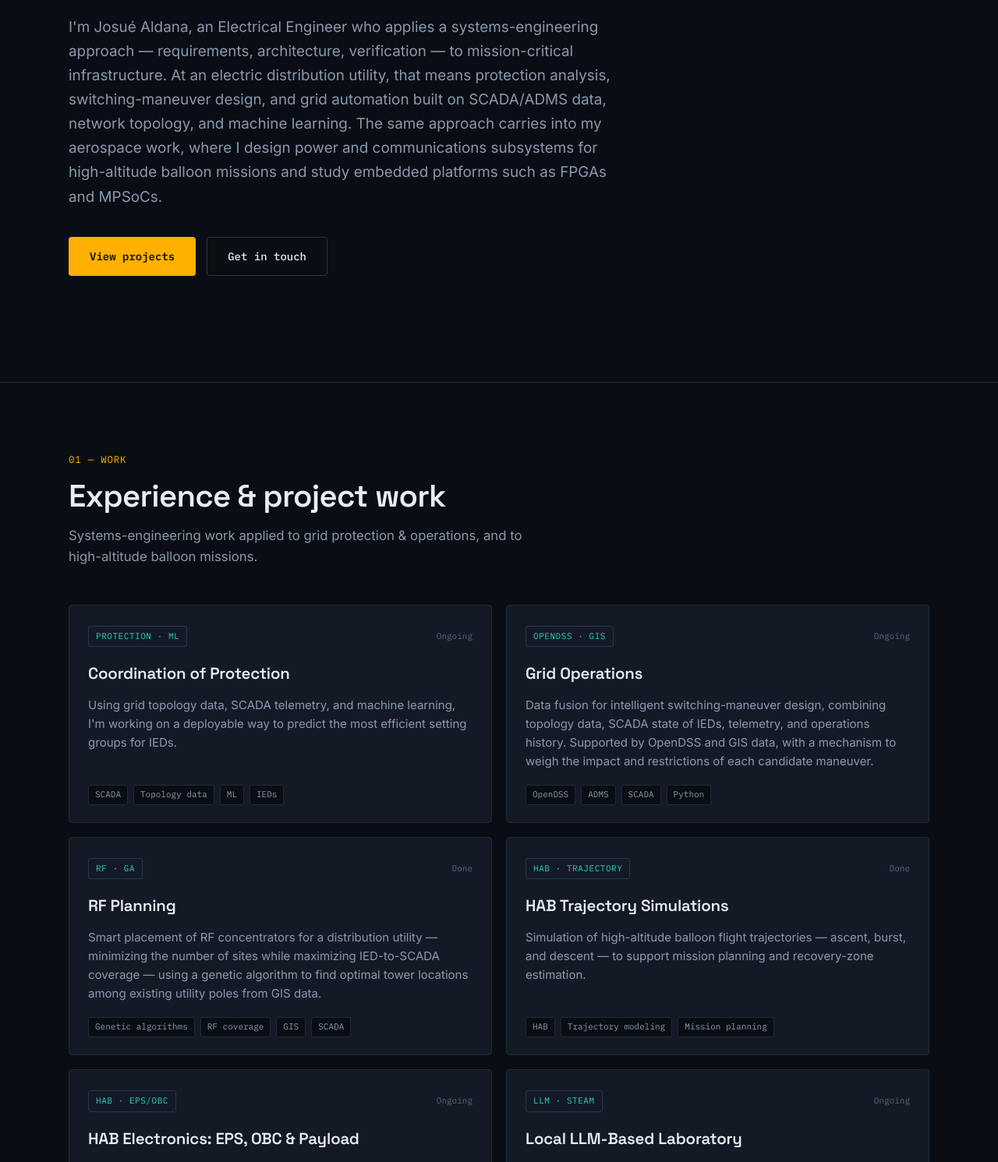
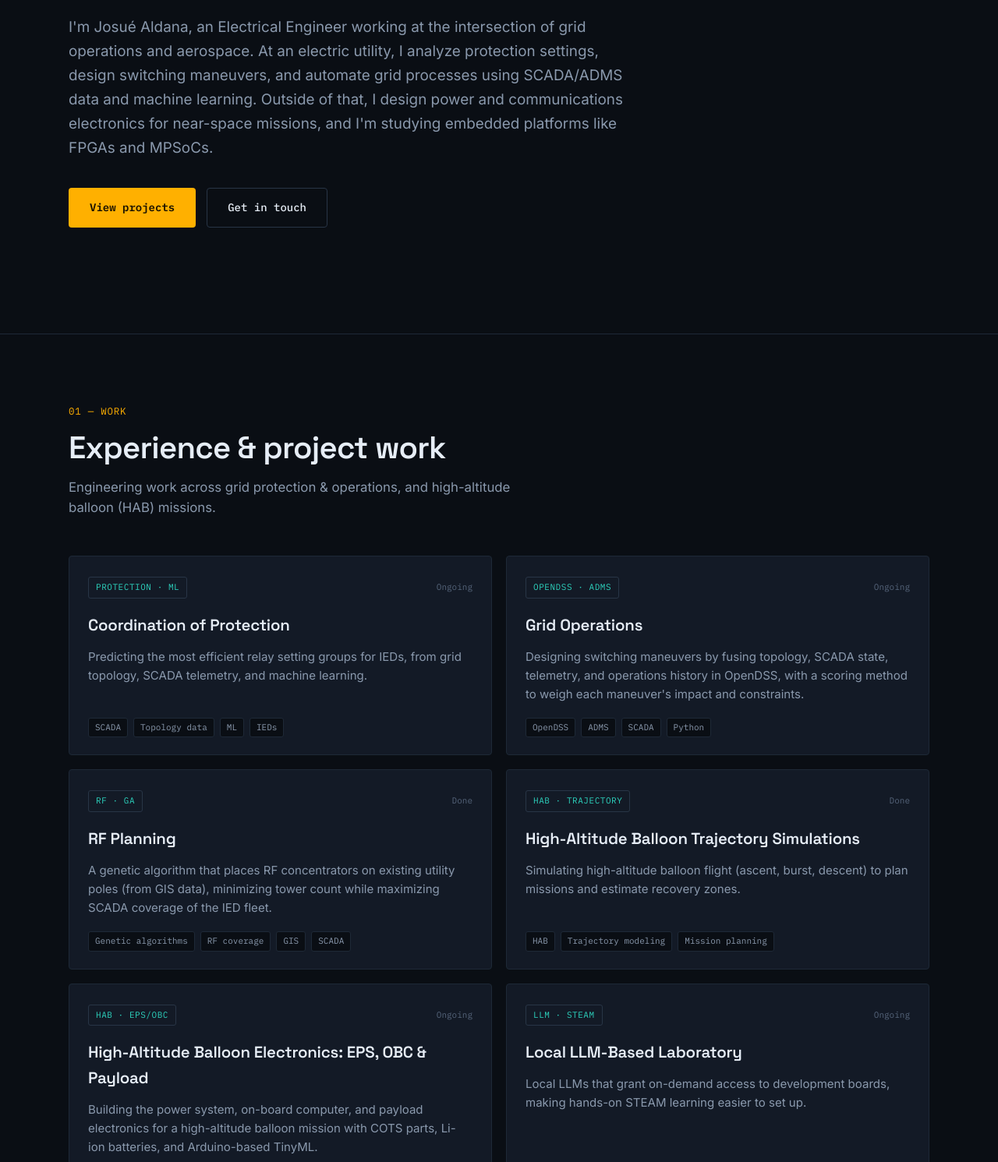
Before and after one commit to scitechlab-dev/scitechlab-dev-site, a plain HTML site: page index.html in a window 1280 px wide. Shown: the part 429-1920 px from the top of the page at 78% size. Drawn offline with Linux system fonts and the light colour scheme.

Commit message:
Concentrate HAB phrasing in project cards, abbreviate elsewhere, tighten prose

```diff
--- a/index.html
+++ b/index.html
@@ -4,7 +4,7 @@
 <meta charset="UTF-8" />
 <meta name="viewport" content="width=device-width, initial-scale=1.0" />
 <title>SciTechLab — Josué Aldana · Electrical Engineer · Embedded Systems, Telecom &amp; Aerospace</title>
-<meta name="description" content="Portfolio of Josué Aldana — Electrical Engineer working on grid protection, SCADA/ADMS analytics, and embedded systems for high-altitude balloon research." />
+<meta name="description" content="Portfolio of Josué Aldana, Electrical Engineer working on grid protection, SCADA/ADMS analytics, and embedded systems for high-altitude balloon (HAB) research." />
 <meta name="author" content="Josué Romeo Aldana Aguilar" />
 <meta property="og:title" content="SciTechLab — Josué Aldana" />
 <meta property="og:description" content="Electrical Engineer · grid protection &amp; operations, SCADA/ADMS, embedded systems, HAB research." />
@@ -48,12 +48,11 @@
         <span class="accent">grid</span> to <span class="accent">near space</span>.
       </h1>
       <p class="hero-lede">
-        I'm Josué Aldana, an Electrical Engineer who applies a systems-engineering approach —
-        requirements, architecture, verification — to mission-critical infrastructure. At an electric
-        distribution utility, that means protection analysis, switching-maneuver design, and grid
-        automation built on SCADA/ADMS data, network topology, and machine learning. The same approach
-        carries into my aerospace work, where I design power and communications subsystems for
-        high-altitude balloon missions and study embedded platforms such as FPGAs and MPSoCs.
+        I'm Josué Aldana, an Electrical Engineer working at the intersection of grid operations and
+        aerospace. At an electric utility, I analyze protection settings, design switching maneuvers, and
+        automate grid processes using SCADA/ADMS data and machine learning. Outside of that, I design power
+        and communications electronics for near-space missions, and I'm studying embedded platforms like
+        FPGAs and MPSoCs.
       </p>
       <div class="hero-actions">
         <a class="btn btn-primary" href="#work">View projects</a>
@@ -68,7 +67,7 @@
       <div class="section-head">
         <span class="section-tag">01 — Work</span>
         <h2>Experience &amp; project work</h2>
-        <p class="section-sub">Systems-engineering work applied to grid protection &amp; operations, and to high-altitude balloon missions.</p>
+        <p class="section-sub">Engineering work across grid protection &amp; operations, and high-altitude balloon (HAB) missions.</p>
       </div>
 
       <div class="project-grid">
@@ -79,7 +78,7 @@
             <span class="status">Ongoing</span>
           </div>
           <h3>Coordination of Protection</h3>
-          <p>Using grid topology data, SCADA telemetry, and machine learning, I'm working on a deployable way to predict the most efficient setting groups for IEDs.</p>
+          <p>Predicting the most efficient relay setting groups for IEDs, from grid topology, SCADA telemetry, and machine learning.</p>
           <ul class="stack">
             <li>SCADA</li><li>Topology data</li><li>ML</li><li>IEDs</li>
           </ul>
@@ -87,11 +86,11 @@
 
         <article class="card" data-domain="Grid Operations">
           <div class="card-top">
-            <span class="domain">OpenDSS · GIS</span>
+            <span class="domain">OpenDSS · ADMS</span>
             <span class="status">Ongoing</span>
           </div>
           <h3>Grid Operations</h3>
-          <p>Data fusion for intelligent switching-maneuver design, combining topology data, SCADA state of IEDs, telemetry, and operations history. Supported by OpenDSS and GIS data, with a mechanism to weigh the impact and restrictions of each candidate maneuver.</p>
+          <p>Designing switching maneuvers by fusing topology, SCADA state, telemetry, and operations history in OpenDSS, with a scoring method to weigh each maneuver's impact and constraints.</p>
           <ul class="stack">
             <li>OpenDSS</li><li>ADMS</li><li>SCADA</li><li>Python</li>
           </ul>
@@ -103,7 +102,7 @@
             <span class="status">Done</span>
           </div>
           <h3>RF Planning</h3>
-          <p>Smart placement of RF concentrators for a distribution utility — minimizing the number of sites while maximizing IED-to-SCADA coverage — using a genetic algorithm to find optimal tower locations among existing utility poles from GIS data.</p>
+          <p>A genetic algorithm that places RF concentrators on existing utility poles (from GIS data), minimizing tower count while maximizing SCADA coverage of the IED fleet.</p>
           <ul class="stack">
             <li>Genetic algorithms</li><li>RF coverage</li><li>GIS</li><li>SCADA</li>
           </ul>
@@ -114,8 +113,8 @@
             <span class="domain">HAB · Trajectory</span>
             <span class="status">Done</span>
           </div>
-          <h3>HAB Trajectory Simulations</h3>
-          <p>Simulation of high-altitude balloon flight trajectories — ascent, burst, and descent — to support mission planning and recovery-zone estimation.</p>
+          <h3>High-Altitude Balloon Trajectory Simulations</h3>
+          <p>Simulating high-altitude balloon flight (ascent, burst, descent) to plan missions and estimate recovery zones.</p>
           <ul class="stack">
             <li>HAB</li><li>Trajectory modeling</li><li>Mission planning</li>
           </ul>
@@ -126,8 +125,8 @@
             <span class="domain">HAB · EPS/OBC</span>
             <span class="status">Ongoing</span>
           </div>
-          <h3>HAB Electronics: EPS, OBC &amp; Payload</h3>
-          <p>Development of the electrical power system (EPS), on-board computer (OBC), and payload electronics for a high-altitude balloon mission, built with COTS components, Li-ion batteries, and Arduino-based TinyML.</p>
+          <h3>High-Altitude Balloon Electronics: EPS, OBC &amp; Payload</h3>
+          <p>Building the power system, on-board computer, and payload electronics for a high-altitude balloon mission with COTS parts, Li-ion batteries, and Arduino-based TinyML.</p>
           <ul class="stack">
             <li>COTS</li><li>Li-ion</li><li>Arduino</li><li>TinyML</li>
           </ul>
@@ -139,7 +138,7 @@
             <span class="status">Ongoing</span>
           </div>
           <h3>Local LLM-Based Laboratory</h3>
-          <p>Using local LLM models to enable dynamic, on-demand access to development boards, lowering the barrier to hands-on STEAM learning.</p>
+          <p>Local LLMs that grant on-demand access to development boards, making hands-on STEAM learning easier to set up.</p>
           <ul class="stack">
             <li>Local LLMs</li><li>STEAM education</li><li>Dev boards</li>
           </ul>
@@ -199,7 +198,7 @@
       <div class="section-head">
         <span class="section-tag">03 — Research</span>
         <h2>Publications &amp; research interests</h2>
-        <p class="section-sub">8 peer-reviewed IEEE conference publications. Research spans high-altitude balloon systems engineering, RF/communications under environmental disturbance, and applied computer vision.</p>
+        <p class="section-sub">8 peer-reviewed IEEE conference papers, spanning HAB systems engineering, RF under environmental disturbance, and applied computer vision.</p>
       </div>
 
       <div class="research-cols">
@@ -207,12 +206,12 @@
           <h3>Current research lines</h3>
           <ul class="interest-list">
             <li>
-              <span class="il-title">High-altitude balloon systems engineering</span>
-              <span class="il-desc">Power-system design, operation-area estimation, and antenna/communications selection for near-space missions, under a Systems Engineering (Vee model) methodology.</span>
+              <span class="il-title">HAB systems engineering</span>
+              <span class="il-desc">Power-system design, operating-area estimation, and antenna/comms selection for near-space missions, following a Vee-model systems-engineering process.</span>
             </li>
             <li>
-              <span class="il-title">RF communications under environmental disturbance</span>
-              <span class="il-desc">Effects of ionization and volcanic activity on 915 MHz LoRa links; UHF antenna selection on regulated frequencies for near-space missions.</span>
+              <span class="il-title">RF under environmental disturbance</span>
+              <span class="il-desc">How ionization and volcanic activity affect 915 MHz LoRa links, and UHF antenna selection on regulated frequencies for near-space missions.</span>
             </li>
             <li>
               <span class="il-title">Applied computer vision &amp; ML</span>
@@ -241,7 +240,7 @@
               <span class="pl-arrow" aria-hidden="true">→</span>
             </a>
           </div>
-          <p class="pubs-note">Topics include HAB mission design, UHF/LoRa/Iridium communications, electromobility policy in Central America, and AI in education — presented at IEEE CONCAPAN, CONESCAPAN, and related conferences.</p>
+          <p class="pubs-note">Topics include HAB mission design, UHF/LoRa/Iridium communications, electromobility policy in Central America, and AI in education, presented at IEEE CONCAPAN, CONESCAPAN, and related conferences.</p>
         </div>
       </div>
     </div>
@@ -252,7 +251,7 @@
     <div class="wrap contact-inner">
       <span class="section-tag">04 — Contact</span>
       <h2>Let's build something</h2>
-      <p class="contact-lede">Open to collaboration on power-grid protection &amp; operations, HAB/near-space systems, and applied research. The fastest way to reach me is below.</p>
+      <p class="contact-lede">Open to collaborating on grid protection &amp; operations, HAB/near-space systems, and applied research. Reach me below.</p>
 
       <div class="contact-links">
         <a class="contact-card" href="mailto:jaldana.aguilar@ieee.org">
```
